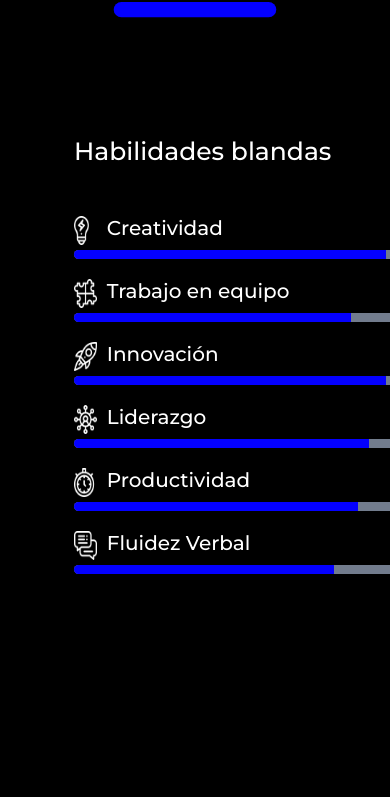
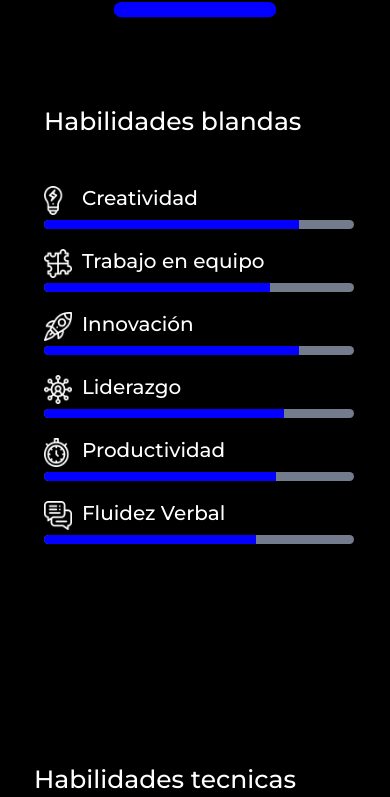
Before and after one commit to santtiagoaya/santtiagodesign, a plain HTML site: page paginas/sobremi/sobremi.html in a window 390 px wide. Shown: the part 853-1650 px from the top of the page. Drawn offline with nearby package versions, Linux system fonts and the light colour scheme.

Commit message:
vamos que si se puede

```diff
--- a/paginas/sobremi/css/style.css
+++ b/paginas/sobremi/css/style.css
@@ -289,7 +289,7 @@ main .img-perfil{
 
 /**/
 .iconos1{
-    max-width:6% ;
+    max-width:8% ;
 }
 
 .skills li{
@@ -555,7 +555,13 @@ main .img-perfil{
 
 }
 .skills{
-    padding: 60px;
+    padding: 30px;
+    padding-right: 160px;
+
+}
+.iconos1{
+    max-width:9% ;
+
 }
 
 .skills h3{
@@ -570,6 +576,7 @@ main .img-perfil{
 
 .contenido{
     padding: 3rem;
+    padding-right: 6rem;
     color:#ffffff;
 
   }
```
